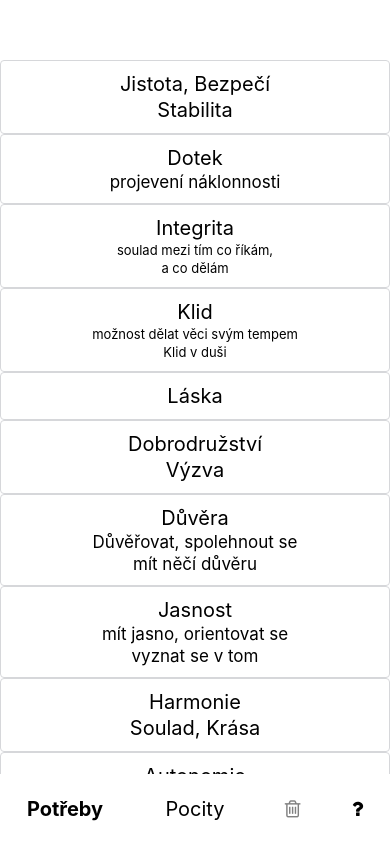
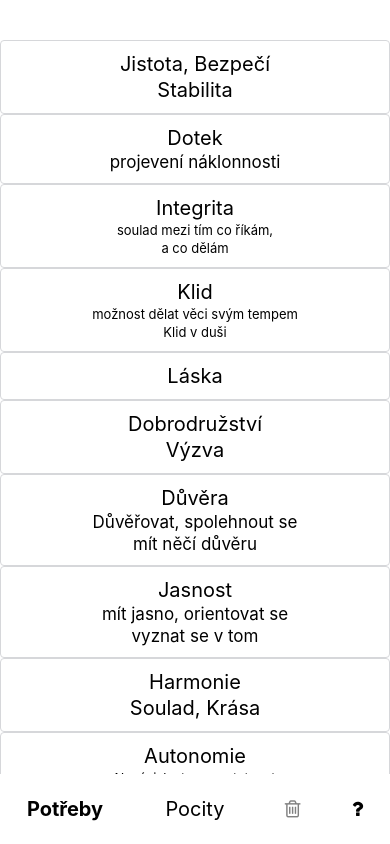
Before and after one commit to lukas-krecan/NvcCards, a React Native app: screen / in a window 390 px wide. Built offline with nearby package versions, Linux system fonts and the light colour scheme; what react-native would draw is missing.

Commit message:
Make it nicer

```diff
--- a/App.tsx
+++ b/App.tsx
@@ -110,7 +110,7 @@ export default class App extends React.Component<AppProps, AppState> {
         let noCardsSelected = this.state.selectedCards.length == 0;
         return (
             <View style={{flex: 1, marginVertical: 20}}>
-                <View style={{flex: 100, marginTop: 20}}>
+                <View style={{flex: 100}}>
                     {activeScreen == needsScreen && <CardList cards={needs} selectedCards={this.state.selectedCards} onCardClick={(item) => this.selectCard(item)}/>}
                     {activeScreen == feelingsScreen && <CardList cards={feelings} selectedCards={this.state.selectedCards} onCardClick={(item) => this.selectCard(item)}/>}
                     {activeScreen == helpScreen && <Help/>}
```
